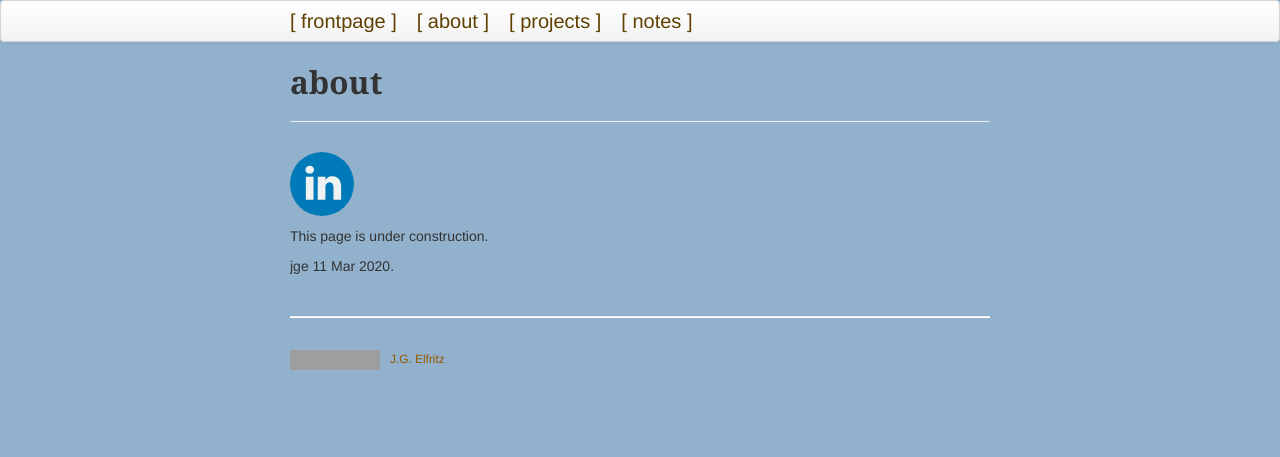
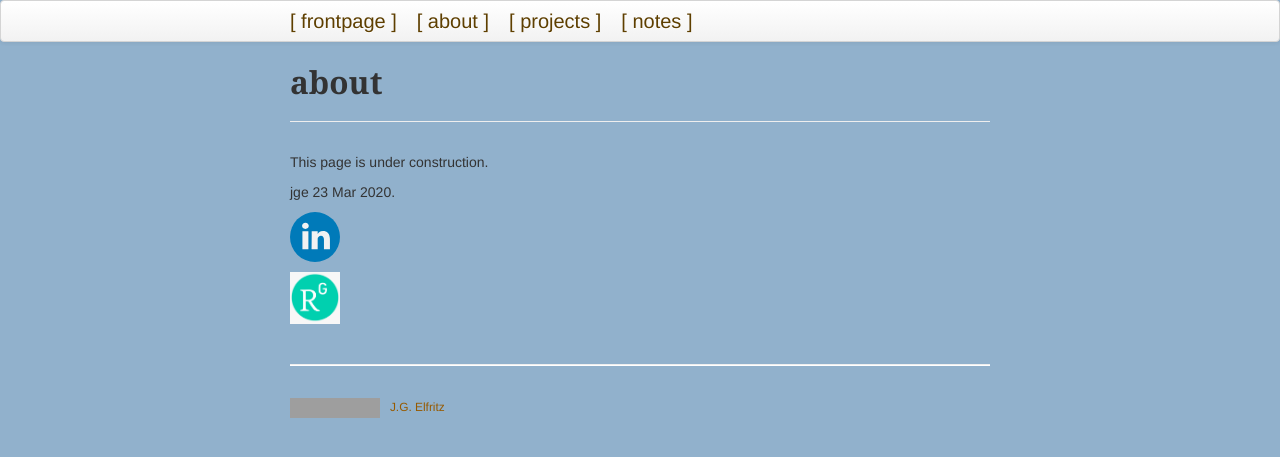
Before and after one commit to justinelfritz/justinelfritz.github.io, a Jekyll site: the page built from pages/about.md, in a window 1280 px wide. Shown: the top 457 px of the page. Built offline with Jekyll 4.4.1, drawn with Linux system fonts in a browser that asks for light colours; grey boxes are pictures that could not be loaded.

Commit message:
rg logo upload and addition

```diff
--- a/pages/about.md
+++ b/pages/about.md
@@ -4,8 +4,10 @@ title: about
 description: general synopsis and motivation
 ---
 
-<a href="https://www.linkedin.com/in/justinelfritz/"><img src="https://mag06.github.io/linkedin_circ.svg" width="64" height="64"></a>
-
 This page is under construction.
 
-jge 11 Mar 2020.
+jge 23 Mar 2020.
+
+<a href="https://www.linkedin.com/in/justinelfritz/"><img src="https://mag06.github.io/linkedin_circ.svg" width="50" height="50"></a>
+
+<a href="https://https://www.researchgate.net/profile/Justin_Elfritz"><img src="https://mag06.github.io/researchgate-circle.png" width="50" height="50"></a>
```
Also changed, not shown: researchgate-circle.png (added).
